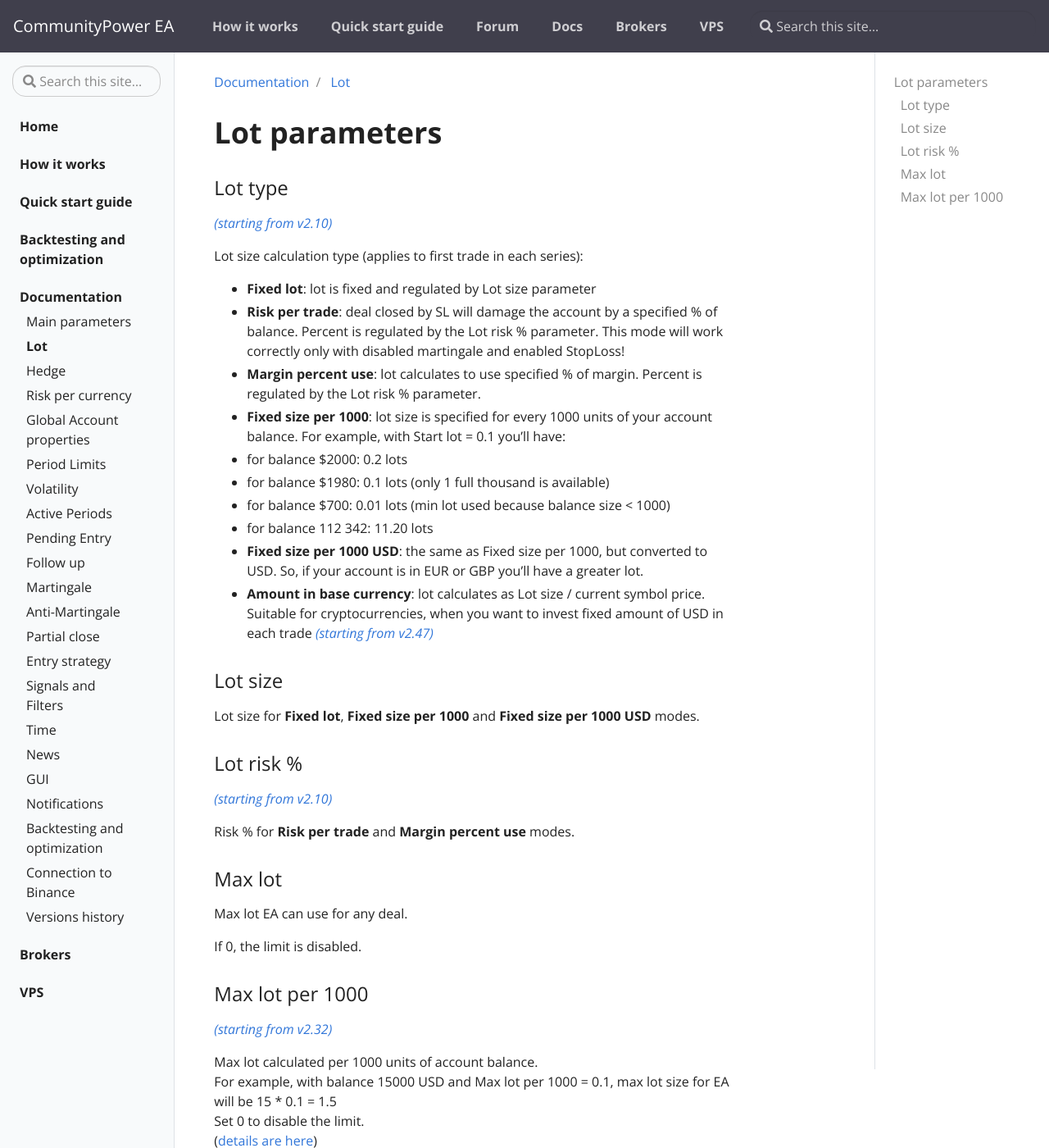
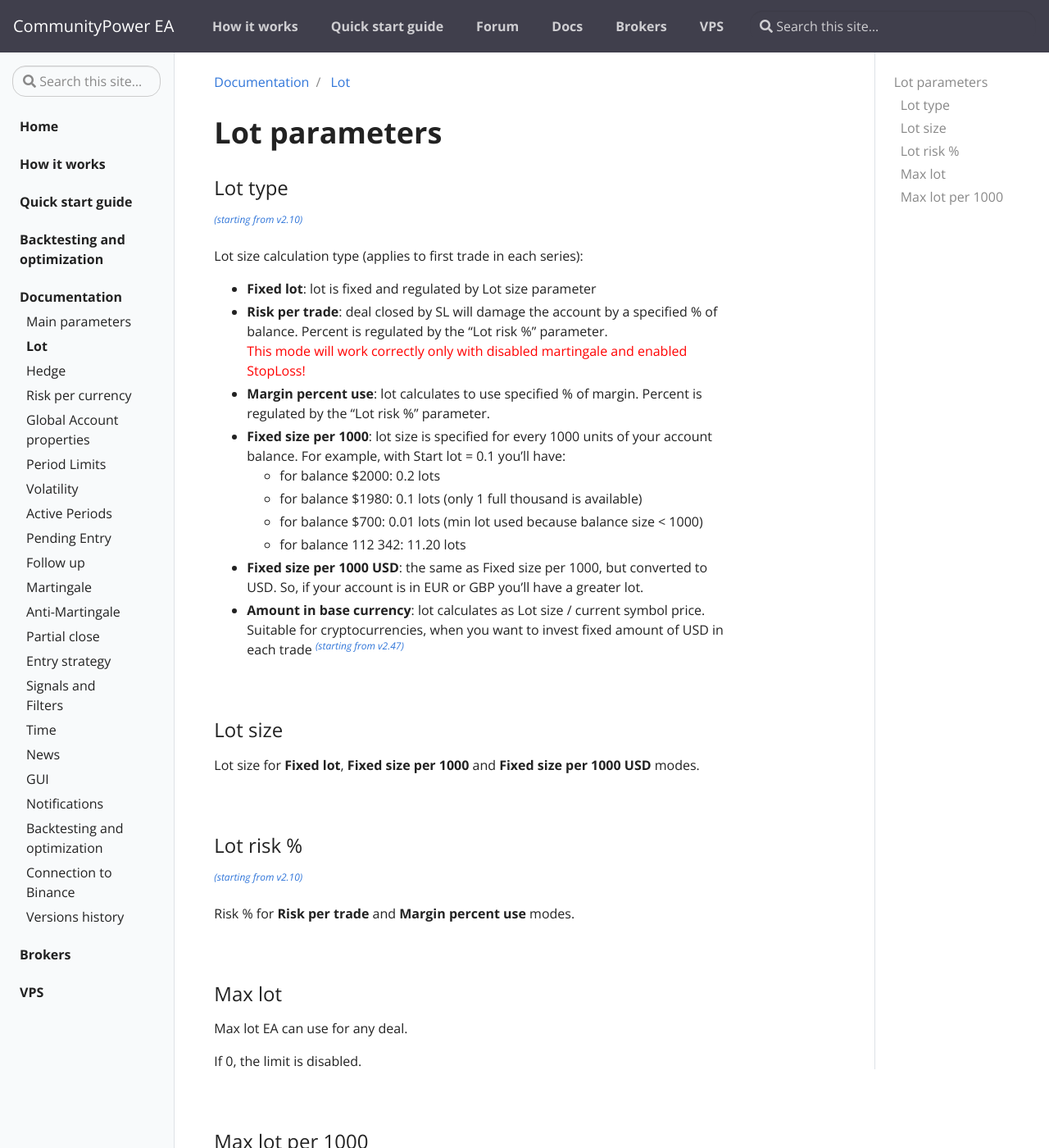
Before and after one commit to komposter/CommunityPowerEA.com, a Jekyll site: the page built from _docs/lot.md, in a window 1280 px wide and 1400 px high. Shown: the whole window at 82% size. Built offline with Jekyll 4.4.1, drawn with Linux system fonts in a browser that asks for light colours; some of the changed text lies outside the part shown.

Commit message:
Content change

```diff
--- a/_docs/lot.md
+++ b/_docs/lot.md
@@ -9,32 +9,35 @@
 
 ### Lot type
 
-[*(starting from v2.10)*](/docs/versions-history#20200518-210)
+<sup>[*(starting from v2.10)*](/docs/versions-history#20200518-210)</sup>
 
 Lot size calculation type (applies to first trade in each series): <br/>
 * **Fixed lot**: lot is fixed and regulated by Lot size parameter
-* **Risk per trade**: deal closed by SL will damage the account by a specified % of balance. Percent is regulated by the Lot risk % parameter. This mode will work correctly only with  disabled martingale and enabled StopLoss!
-* **Margin percent use**: lot calculates to use specified % of margin. Percent is regulated by the Lot risk % parameter.
+* **Risk per trade**: deal closed by SL will damage the account by a specified % of balance. Percent is regulated by the "Lot risk %" parameter. <br/><span style="color:red">This mode will work correctly only with  disabled martingale and enabled StopLoss!</span>
+* **Margin percent use**: lot calculates to use specified % of margin. Percent is regulated by the "Lot risk %" parameter.
 * **Fixed size per 1000**: lot size is specified for every 1000 units of your account balance. For example, with Start lot = 0.1 you’ll have: <br/>
-- for balance $2000: 0.2 lots <br/>
-- for balance $1980: 0.1 lots (only 1 full thousand is available) <br/>
-- for balance $700: 0.01 lots (min lot used because balance size < 1000) <br/>
-- for balance 112 342: 11.20 lots <br/>
+  - for balance $2000: 0.2 lots
+  - for balance $1980: 0.1 lots (only 1 full thousand is available)
+  - for balance $700: 0.01 lots (min lot used because balance size < 1000)
+  - for balance 112 342: 11.20 lots
 * **Fixed size per 1000 USD**: the same as Fixed size per 1000, but converted to USD. So, if your account is in EUR or GBP you’ll have a greater lot.
-* **Amount in base currency**: lot calculates as Lot size / current symbol price. Suitable for cryptocurrencies, when you want to invest fixed amount of USD in each trade [*(starting from v2.47)*](/docs/versions-history#20220520-247)
+* **Amount in base currency**: lot calculates as Lot size / current symbol price. Suitable for cryptocurrencies, when you want to invest fixed amount of USD in each trade <sup>[*(starting from v2.47)*](/docs/versions-history#20220520-247)</sup>
 
+<br />
 
 ### Lot size
 
 Lot size for **Fixed lot**, **Fixed size per 1000** and **Fixed size per 1000 USD** modes.
 
+<br />
 
 ### Lot risk %
 
-[*(starting from v2.10)*](/docs/versions-history#20200518-210)
+<sup>[*(starting from v2.10)*](/docs/versions-history#20200518-210)</sup>
 
 Risk % for **Risk per trade** and **Margin percent use** modes.
 
+<br />
 
 ### Max lot
 
@@ -42,12 +45,16 @@
 
 If 0, the limit is disabled.
 
+<br />
 
 ### Max lot per 1000
 
-[*(starting from v2.32)*](/docs/versions-history#20210605-232)
+<sup>[*(starting from v2.32)*](/docs/versions-history#20210605-232)</sup>
 
-Max lot calculated per 1000 units of account balance.<br/>
-For example, with balance 15000 USD and Max lot per 1000 = 0.1, max lot size for EA will be 15 * 0.1 = 1.5<br/>
-Set 0 to disable the limit.<br/>
-([details are here](https://communitypowerea.userecho.com/en/communities/1/topics/196-max-lot-option-max-lot-per-1000?))
+Max lot calculated per 1000 units of account balance.
+
+> For example, with balance 15000 USD and Max lot per 1000 = 0.1, max lot size for EA will be 15 * 0.1 = 1.5
+
+Set 0 to disable the limit.
+
+[Initial discussion is here](https://communitypowerea.userecho.com/en/communities/1/topics/196-max-lot-option-max-lot-per-1000)
```
